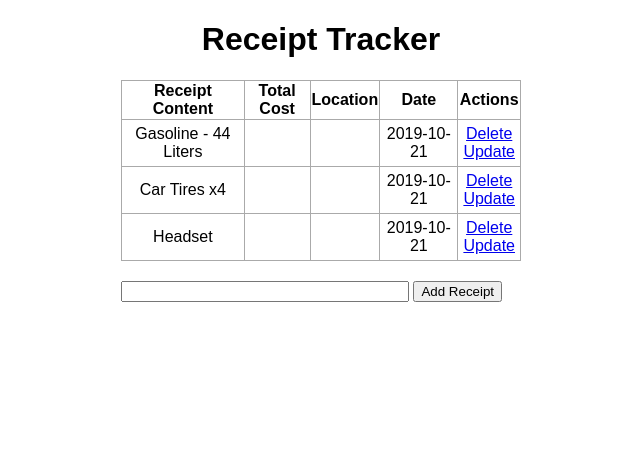
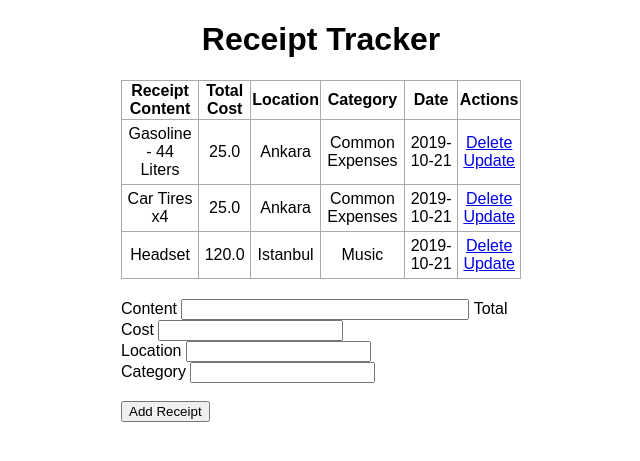
Before and after one commit to BILL-In-The-Blanks/Bil495Proje, a Flask app: page / in a window 1280 px wide. Shown: the top 461 px of the page, without its empty margins (319-959 px from the left). Run offline with Flask 2, Linux system fonts and the light colour scheme; data comes from the database, SQL or seed files in the repository; both versions use the stored data as it was after the commit.

Commit message:
Receipt entities are now can be recorded via web interface. This interface is also capable to communicate with the DB

```diff
--- a/app.py
+++ b/app.py
@@ -10,10 +10,10 @@ class Receipt(db.Model):
     id = db.Column(db.Integer, primary_key=True)
     content = db.Column(db.String(200), nullable=False)
     date_created = db.Column(db.DateTime, default=datetime.utcnow)
-    #tag = db.Column(db.String(30), nullable=False, default="Common Expenses")
-    #belonging_user_id = db.Column(db.Integer, primary_key=False)
-    #total_cost = db.Column(db.Float, nullable=False, default=25)
-    #location = db.Column(db.String(100), nullable=False, default="Ankara")
+    tag = db.Column(db.String(30), nullable=False, default="Common Expenses")
+    belonging_user_id = db.Column(db.Integer, primary_key=False)
+    total_cost = db.Column(db.Float, nullable=False, default=25)
+    location = db.Column(db.String(100), nullable=False, default="Ankara")
     #photo should exist as a column as well
 
 
@@ -25,7 +25,11 @@ class Receipt(db.Model):
 def index():
     if request.method == 'POST':
         receipt_content = request.form['content']
-        new_receipt = Receipt(content=receipt_content)
+        receipt_location = request.form['location']
+        receipt_tag = request.form['tag']
+        receipt_total_cost = request.form['total_cost']
+
+        new_receipt = Receipt(content=receipt_content, total_cost=receipt_total_cost, location=receipt_location, tag=receipt_tag)
 
         try:
             db.session.add(new_receipt)
--- a/templates/index.html
+++ b/templates/index.html
@@ -15,6 +15,7 @@
             <th>Receipt Content</th>
             <th>Total Cost</th>
             <th>Location</th>
+            <th>Category</th>
             <th>Date</th>
             <th>Actions</th>
         </tr>
@@ -23,6 +24,7 @@
                 <td>{{ receipt.content }}</td>
                 <td>{{ receipt.total_cost }}</td>
                 <td>{{ receipt.location }}</td>
+                <td>{{ receipt.tag }}</td>
                 <td>{{ receipt.date_created.date() }}</td>
                 <td>
                     <a href="/delete/{{receipt.id}}">Delete</a>
@@ -36,9 +38,18 @@
 
     <div class="form">
         <form action="/" method="POST">
+        	<th>Content</th>
             <input type="text" name="content" id="content">
+            <th>Total Cost</th>
+            <input type="text" name="total_cost" id="total_cost">  <br>
+            <th>Location</th>
+            <input type="text" name="location" id="location">  <br>
+            <th>Category</th>
+            <input type="text" name="tag" id="tag">  <br>
+            <br>
             <input type="submit" value="Add Receipt">
         </form>
     </div>
+
 </div>
 {% endblock %}
```
Also changed, not shown: receipts.db.
